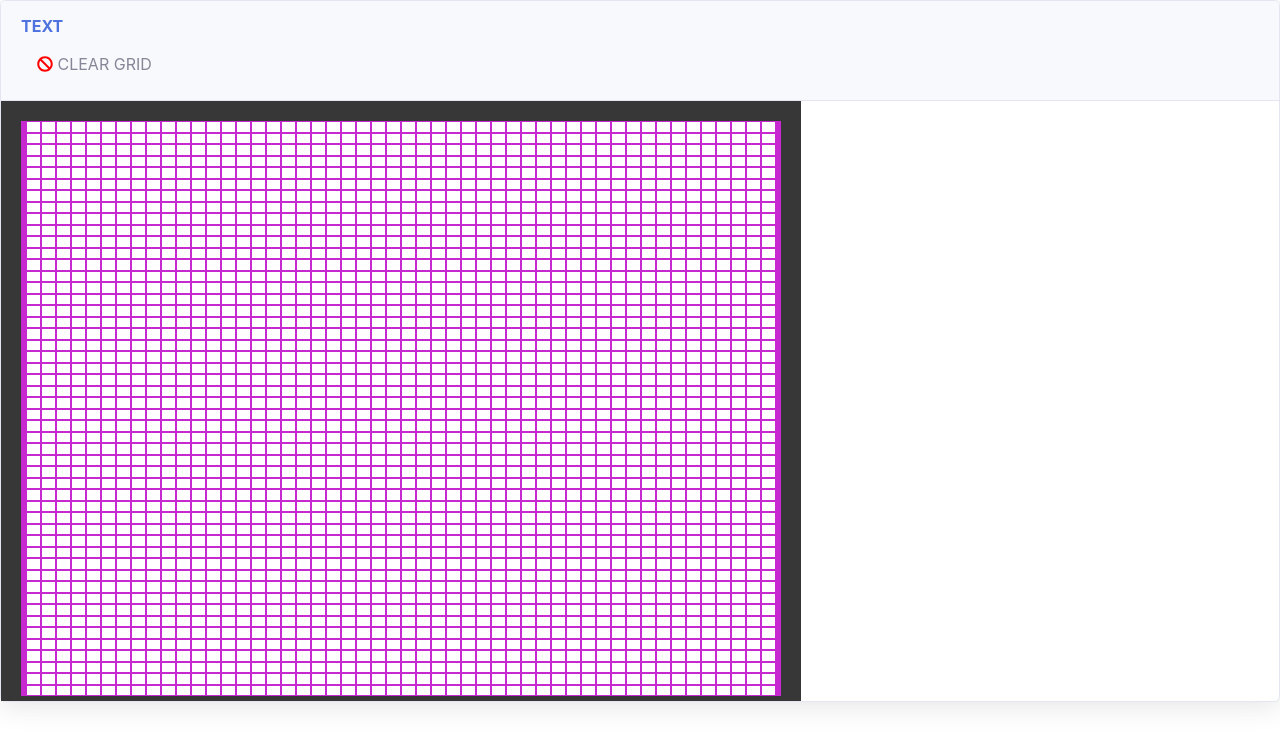
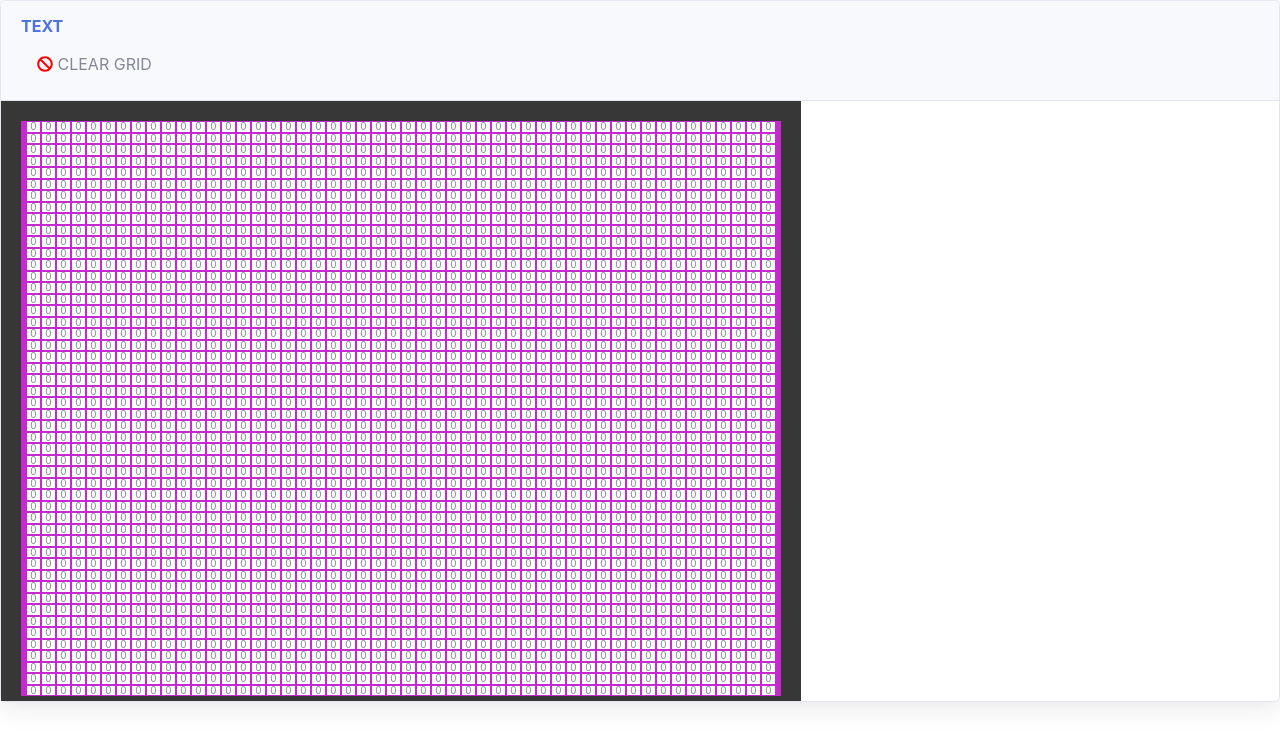
Before and after one commit to mitkoevoets/fibonacci_game, a React (Create React App) app: page / in a window 1280 px wide. Shown: the top 746 px of the page. Built offline with nearby package versions, Linux system fonts and the light colour scheme.

Commit message:
Some style fixes

```diff
--- a/src/app/components/Grid/index.tsx
+++ b/src/app/components/Grid/index.tsx
@@ -43,6 +43,8 @@ const Cell = styled.span`
   margin: ${(props: CellProps) => props.padding}px;
   background-color: ${(props: CellProps) => props.color};
   cursor: pointer;
+  font-size: 10px;
+  line-height: 0.8;
 `
 
 
@@ -60,7 +62,7 @@ export function Grid(props) {
         onClick={() => dispatch(
           { type: 'CLICK_CELL', row: indexY, cell: indexX }
         )}
-      >{cell.activeNumber || ''}</Cell>
+      >{cell.activeNumber || 0}</Cell>
     })
   }
 
```
